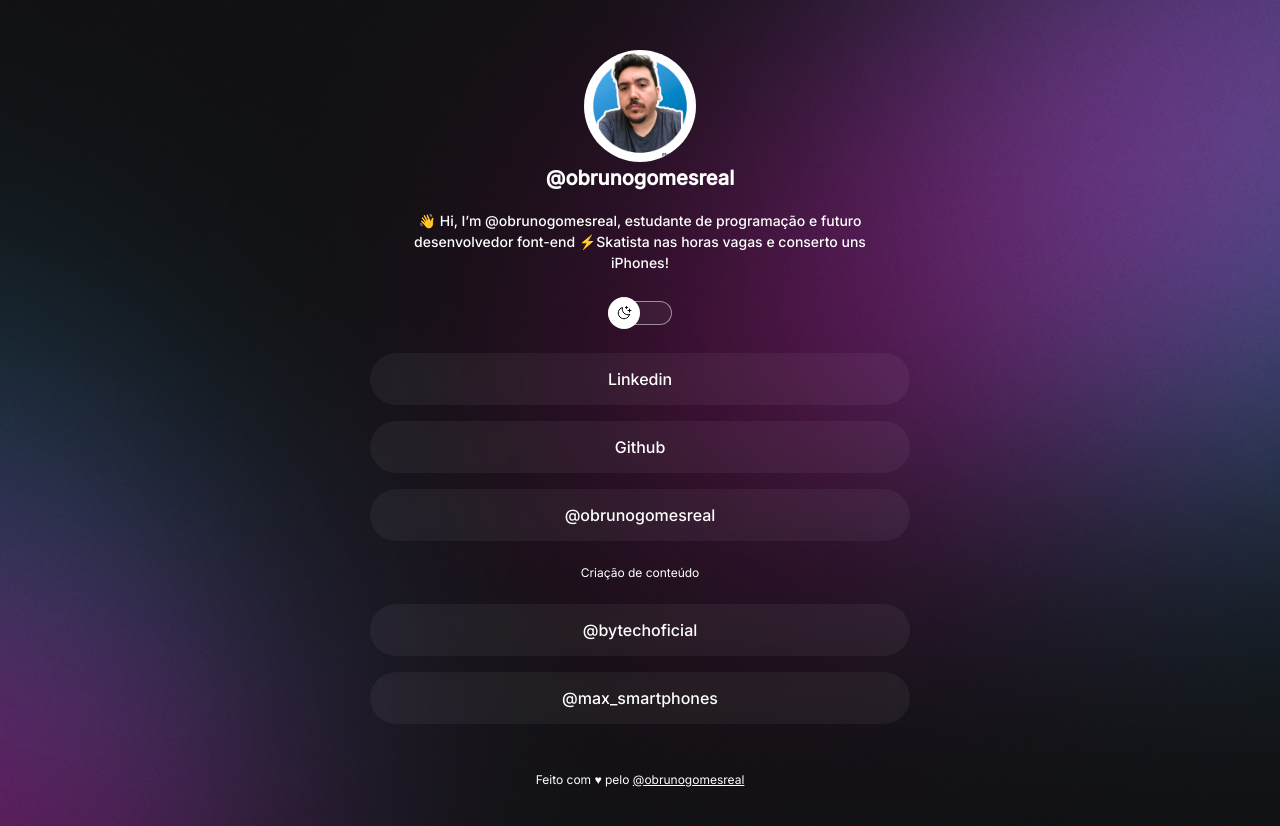
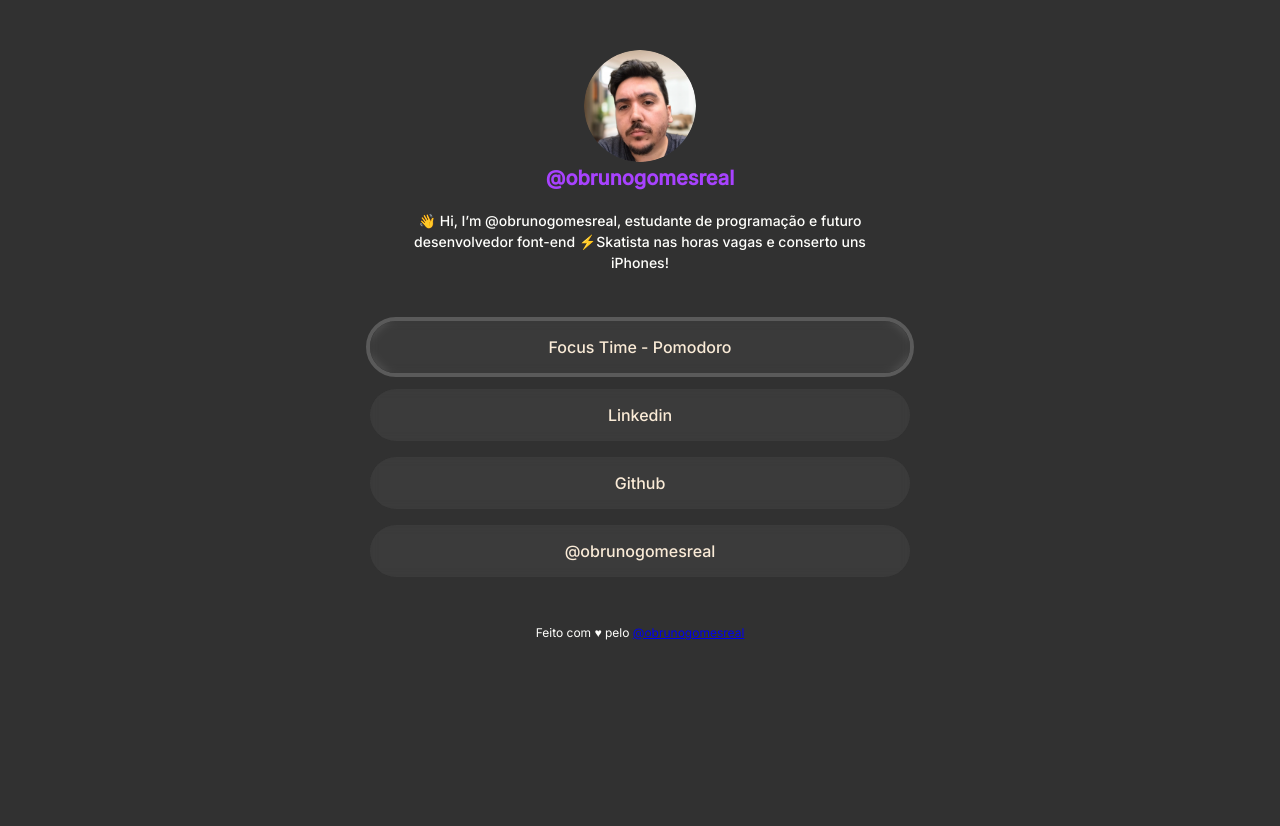
Before and after one commit to bgoomes/links, a plain HTML site: page index.html in a window 1280 px wide. Drawn offline with nearby package versions, Linux system fonts and the light colour scheme.

Commit message:
Update profile

```diff
--- a/index.html
+++ b/index.html
@@ -12,29 +12,40 @@
     <title>@obrunogomesreal</title>
     <link rel="stylesheet" href="./style.css" />
     <link rel="icon" href="./img/code-working-outline.svg" type="image/svg">
+
+    <script
+      type="module"
+      src="https://unpkg.com/ionicons@5.5.2/dist/ionicons/ionicons.esm.js"
+    ></script>
+    <script
+      nomodule
+      src="https://unpkg.com/ionicons@5.5.2/dist/ionicons/ionicons.js"
+    ></script>
+
+    <script src="./script.js" defer></script>
   </head>
   <body>
     <div id="container">
       <div id="profile">
         <img
-          src="./img/avatar.png"
+          src="./img/profile-pic.png"
           alt="Foto de perfil do Bruno Gomes!."
         />
         <h1><strong>@obrunogomesreal</strong></h1>
         <h2>👋 Hi, I’m @obrunogomesreal, estudante de programação e futuro desenvolvedor font-end ⚡Skatista nas horas vagas e conserto uns iPhones!</h2>
       </div>
 
-      <div id="switch" onclick="toggleMode()">
+      <!-- <div id="switch" onclick="toggleMode()">
         <button></button>
         <span></span>
-      </div>
+      </div> -->
 
       <ul>
-        <!-- Seção para links inportantes de eventos
+        <!-- Seção para links inportantes de eventos -->
           <li class="destaque">
-          <a href="https://www.rocketseat.com.br/nlw?referralId=bruno-1879" target="_blank">NLW Spacetime - Quero meu acesso</a>
+          <a href="https://bgoomes.github.io/focustime/" target="_blank">Focus Time - Pomodoro</a>
         </li>
-        -->
+
 
         <li>
           <a href="https://www.linkedin.com/in/obrunogomesreal/" target="_blank">Linkedin</a>
@@ -48,33 +59,12 @@
           <a href="http://instagram.com/obrunogomesreal" target="_blank">@obrunogomesreal</a>
         </li>
       </ul>
-      <div>
-          <p class="alinha">Criação de conteúdo</p>
 
-          <ul>
-            <li>
-              <a href="http://instagram.com/bytechoficial" target="_blank"> @bytechoficial</a>
-            </li>
-
-            <li>
-              <a href="http://instagram.com/max_smartphones" target="_blank"> @max_smartphones</a>
-            </li>
-          </ul>
-      </div>
       <footer class="alinha padding">
         Feito com ♥ pelo <a href="https://instagram.com/obrunogomesreal" target="_blank">@obrunogomesreal</a>
       </footer>
     </div>
 
-    <script
-      type="module"
-      src="https://unpkg.com/ionicons@5.5.2/dist/ionicons/ionicons.esm.js"
-    ></script>
-    <script
-      nomodule
-      src="https://unpkg.com/ionicons@5.5.2/dist/ionicons/ionicons.js"
-    ></script>
 
-    <script src="./script.js"></script>
   </body>
 </html>
--- a/style.css
+++ b/style.css
@@ -4,9 +4,18 @@
     box-sizing: border-box;
   }
 
+  /* base de cores
+    #a842ff
+    #ba75ff
+    #313131
+    #fffffc
+
+  */
+
   :root {
-    --text-color: white;
-    --bg-url: url(./img/bg-mobile.jpg);
+
+    --text-color: #fffffc;
+    --bg-url: #313131;
     --stroke-color: rgba(255, 255, 255, 0.5);
     --surface-color: rgba(255, 255, 255, 0.05);
     --surface-color-hover: rgba(0, 0, 0, 0.02);
@@ -15,9 +24,9 @@
   }
 
   .light {
-    --text-color: black;
+    --text-color: #313131;
     --color-h2: rgba(0, 0, 0, 0.6);
-    --bg-url: url(./img/bg-mobile-light.jpg);
+    --bg-url: #fffffc;
     --stroke-color: rgba(0, 0, 0, 0.5);
     --surface-color: rgba(0, 0, 0, 0.05);
     --surface-color-hover: rgba(0, 0, 0, 0.02);
@@ -32,7 +41,7 @@
 
   body * {
     font-family: "Inter", sans-serif;
-    color: var(--text-color);
+
   }
 
   #container {
@@ -57,12 +66,13 @@
     font-weight: 500;
     font-size: 20px;
     margin-bottom: 20px ;
+    color: #a842ff;
   }
 
   #profile h2 {
     font-weight: 500;
     font-size: 14px;
-    color: var(--color-h2);
+    color: #fffffc;
     line-height: 1.5;
     margin-top: 8px;
   }
@@ -125,6 +135,7 @@
     display: flex;
     align-items: center;
     justify-content: center;
+    color: antiquewhite;
 
     padding: 16px 24px;
 
@@ -145,7 +156,7 @@
   ul li a:hover {
     background: var(--surface-color-hover);
     /*border: 1.5px solid var(--text-color);*/
-    outline: 4px solid var(--highlight-color);
+    outline: 4px solid #a842ff;
   }
 
   .destaque {
@@ -158,22 +169,15 @@
   .alinha {
     text-align: center;
     font-size: 12px;
+    color: #fffffc;
   }
 
   .padding {
     padding: 24px 0;
   }
 
-  /* media queries */
-  @media (min-width: 700px) {
-    :root {
-      --bg-url: url(./img/bg-desktop.jpg);
-    }
 
-    .light {
-      --bg-url: url(./img/bg-desktop-light.jpg);
-    }
-  }
+
 
   /* animation */
   @keyframes slide-in {
```
Also changed, not shown: img/profile-pic.png (added).
